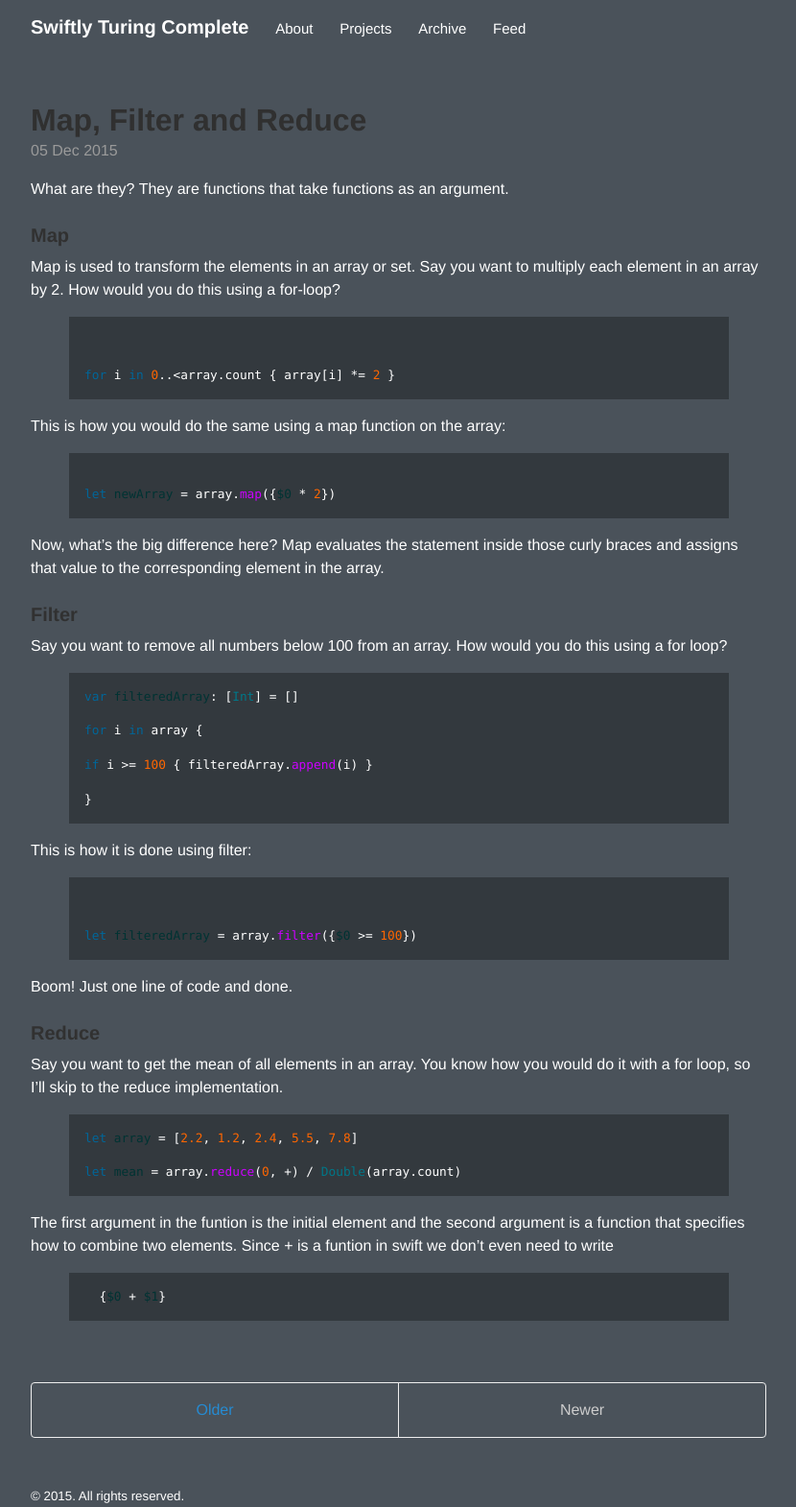
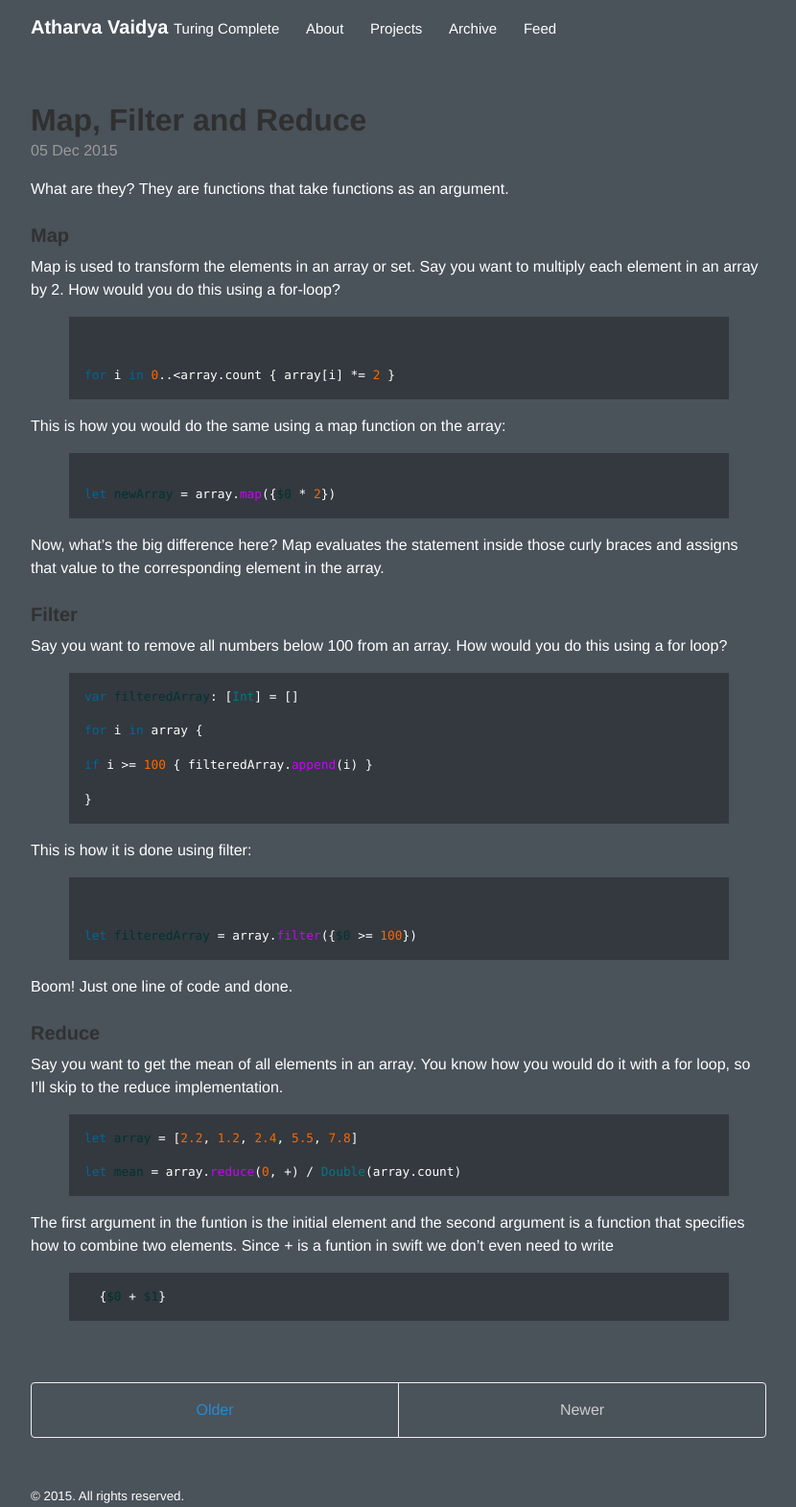
Before and after one commit to AtharvaVaidya/atharvavaidya.github.io, a Jekyll site: the page built from index.html, in a window 1280 px wide. Shown: the whole page at 96% size, without its empty margins (224-1054 px from the left). Built offline with Jekyll 4.4.1, drawn with Linux system fonts in a browser that asks for light colours; the list of posts is cut into pages by our own code.

Commit message:
Update _config.yml

```diff
--- a/_config.yml
+++ b/_config.yml
@@ -3,13 +3,13 @@ permalink:        pretty
 relative_permalinks: true
 
 # Setup
-title:            Swiftly Turing Complete
-tagline:
-url:              http://atharvavaidya.github.io
+title:            Atharva Vaidya
+tagline:          Turing Complete
+url:              http://atharva.me
 paginate:         1
 baseurl:          /
 author:
-  name:           Austin Zheng
+  name:           Atharva Vaidya
   url:            https://twitter.com/atharva_vaidya
   email:          atharva.vaidya@drexel.edu
 
```
